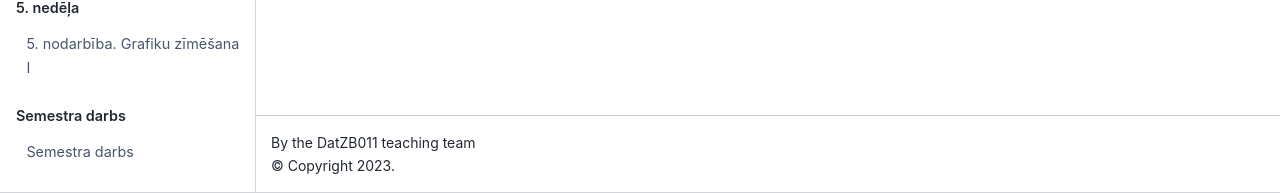
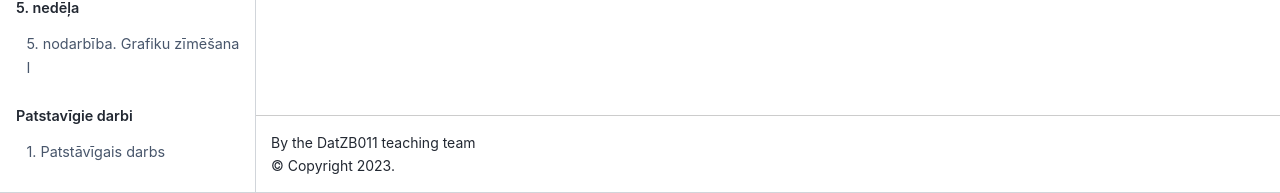
Before and after one commit to AnthonyTSV/DatZB011, a Jupyter Book: the page built from intro.md, in a window 1280 px wide. Shown: the part 708-901 px from the top of the page. Built offline with Jupyter Book 1.0.4 settings and Sphinx 7.4.7 and the Sphinx Book theme 1.1.4, drawn with Linux system fonts in a browser that asks for light colours; pages that are not in the unit, such as notebooks, are missing from menus; some of the changed lines change nothing that is shown.

Commit message:
Uncomment 'Patstavīgie darbi' chapter section

```diff
--- a/_toc.yml
+++ b/_toc.yml
@@ -23,9 +23,9 @@ parts:
     chapters:
     - file: 05-Week/5_nodarbiba
 
-  # - caption: Patstavīgie darbi
-    # chapters:
-    # - file: 08-Week/pd_uzdevumi
+  - caption: Patstavīgie darbi
+    chapters:
+    - file: 08-Week/pd_uzdevumi
     # - file: 16-Week/pd2_uzdevumi
 
   - caption: Semestra darbs
```
